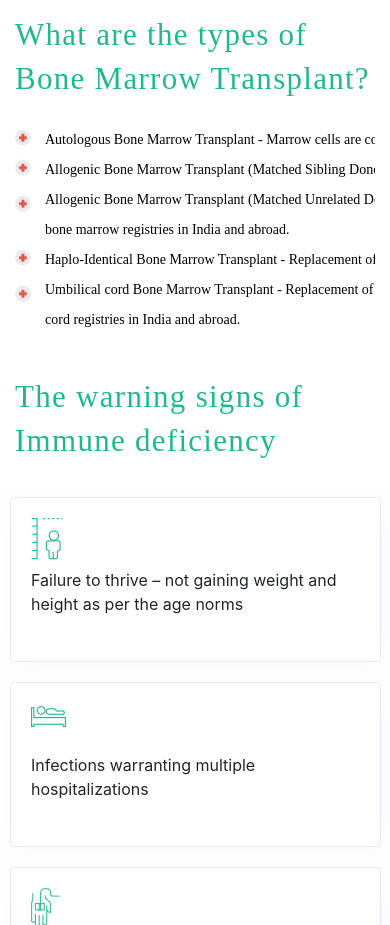
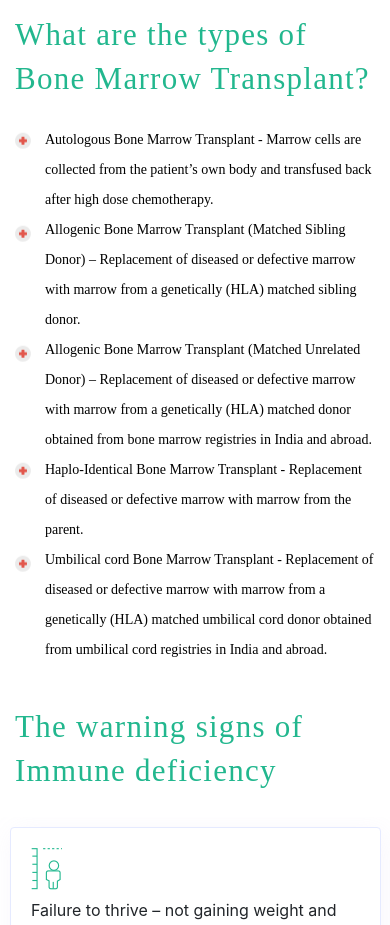
Before and after one commit to SindhuIyengar97/appiness, a plain HTML site: page appiness/index.html in a window 390 px wide. Shown: the part 4020-4945 px from the top of the page. Drawn offline with nearby package versions, Linux system fonts and the light colour scheme.

Commit message:
Update style.css

```diff
--- a/appiness/style.css
+++ b/appiness/style.css
@@ -557,6 +557,21 @@ margin-bottom: 0rem;
 
 @media (max-width: 768px) {
 
+  .autologous-bone-marr {
+width: 100%;
+  }
+	.custom-list li:before {
+    content: '';
+    width: 16px;
+    height: 16px;
+    position: absolute;
+    background-image: url(images/hospital.png);
+    background-size: cover;
+    background-position: center;
+    left: 0;
+    top: 10%;
+    transform: translateY(-8%);
+}
   .form-control {
     display: block;
     width: 100%;
```
